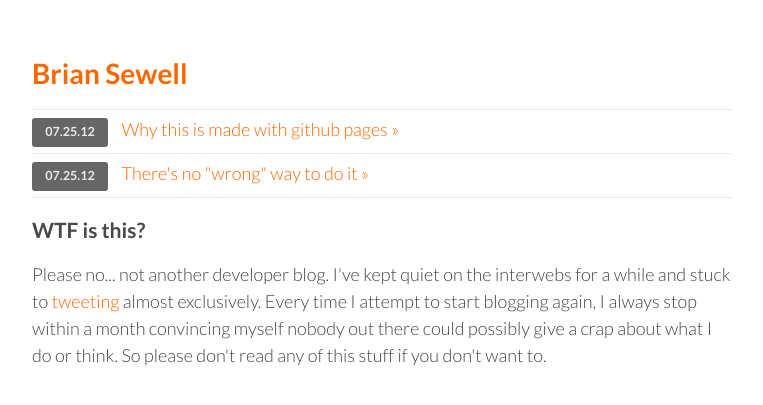
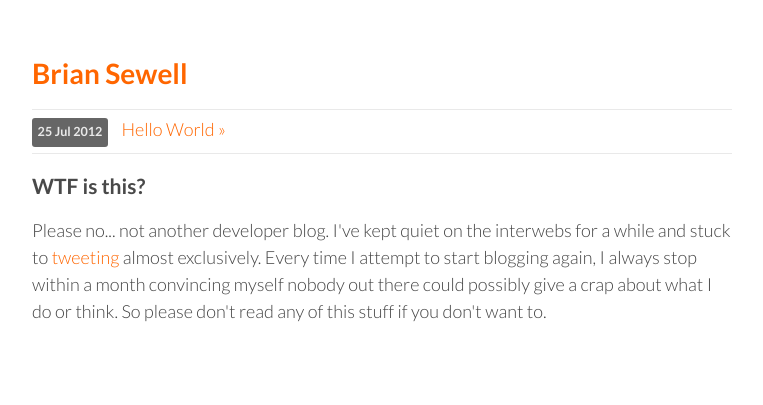
Before and after one commit to bwsewell/bwsewell.github.com, a Jekyll site: the page built from index.html, in a window 1280 px wide. Shown: the top 405 px of the page, without its empty margins (258-1021 px from the left). Built offline with Jekyll 4.4.1, drawn with Linux system fonts in a browser that asks for light colours; Markdown is read by kramdown in place of the engine named in the settings.

```diff
--- /dev/null
+++ b/_layouts/post.html
@@ -0,0 +1,6 @@
+---
+layout: default
+---
+<div id="post">
+{{ content }}
+</div>
--- a/index.html
+++ b/index.html
@@ -3,10 +3,14 @@ layout: default
 title: Brian Sewell
 ---
 
+{% if site.posts %}
 <ul class="posts">
-  <li><span class="date">07.25.12</span> <a href="">Why this is made with github pages &raquo;</a></li>
-  <li><span class="date">07.25.12</span> <a href="">There's no "wrong" way to do it &raquo;</a></li>
+  {% for post in site.posts %}
+    <li><span class="date">{{ post.date | date_to_string }}</span> <a href="{{ post.url }}">{{ post.title }} &raquo;</a></li>
+  {% endfor %}
 </ul>
+{% endif %}
+
 <h3>WTF is this?</h3>
 
 <p>Please no... not another developer blog.  I've kept quiet on the interwebs for a while and stuck to <a href="http://www.twitter.com/bwsewell">tweeting</a> almost exclusively.  Every time I attempt to start blogging again, I always stop within a month convincing myself nobody out there could possibly give a crap about what I do or think.  So please don't read any of this stuff if you don't want to.</p>
```
Also changed, not shown: _posts/2012-07-25-hello-world.md (added, +21 -0 lines).
